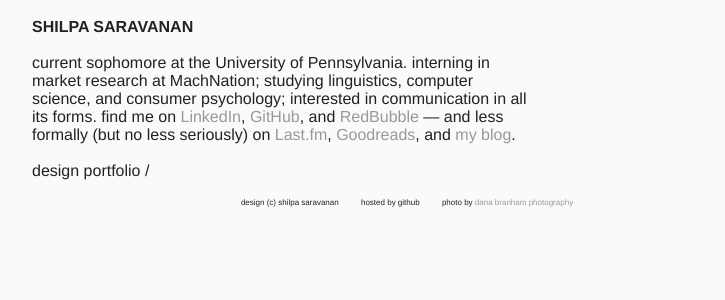
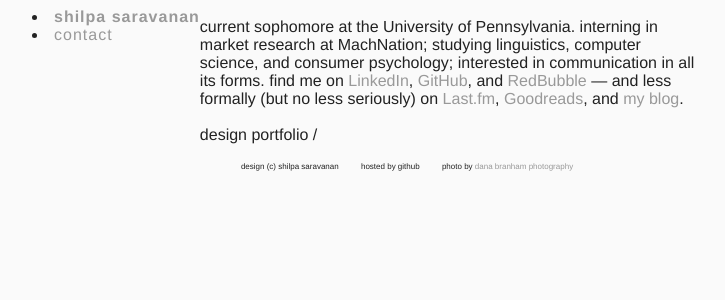
Before and after one commit to zilp/zilp.github.io, a Jekyll site: the page index.html, which Jekyll copies as it is, in a window 1280 px wide. Shown: the top 300 px of the page, without its empty margins (243-968 px from the left). Built offline with Jekyll 4.4.1, drawn with Linux system fonts in a browser that asks for light colours.

Commit message:
small update two

```diff
--- a/index.html
+++ b/index.html
@@ -8,9 +8,11 @@
 
 	<body>
 		<div id="wrap">
+		<nav>
+			<li><span style = "font-weight: bold;"><a href="http://shilpasaravanan.com">shilpa saravanan</a></span></li>
+			<li><a href="mailto:shilpaksvn@gmail.com">contact</a></li>
+		</nav>
 		<div id="main">
-		<b>SHILPA SARAVANAN</b>
-		<br/><br/>
 		current sophomore at the University of Pennsylvania. interning in market research at MachNation; studying linguistics,
 		computer science, and consumer psychology; interested in communication in all its forms.
 		find me on <a href="http://linkedin.com/shilpasaravanan">LinkedIn</a>,
```
